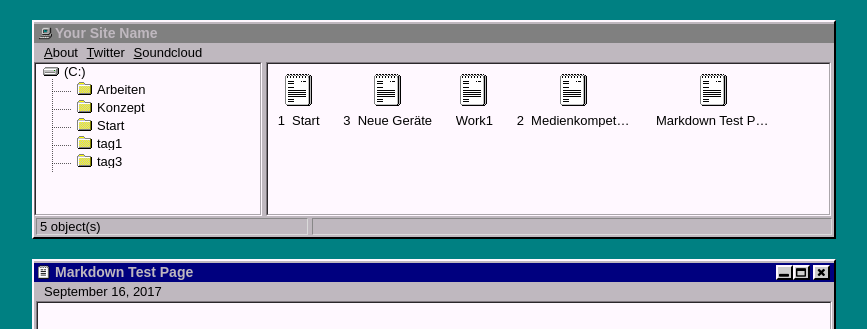
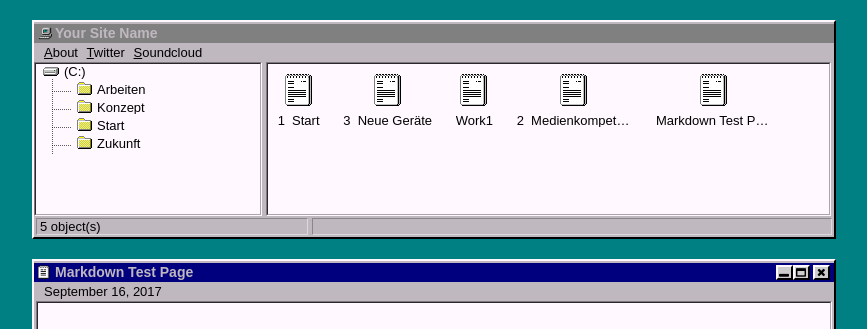
Before and after one commit to meschedeleon/meschedeleon, a Jekyll site: the page built from _posts/2017-09-16-markdown-test-page.md, in a window 1280 px wide. Shown: the top 329 px of the page, without its empty margins (206-1073 px from the left). Built offline with Jekyll 4.4.1, drawn with Linux system fonts in a browser that asks for light colours.

Commit message:
Update 2017-09-16-markdown-test-page.md

```diff
--- a/_posts/2017-09-16-markdown-test-page.md
+++ b/_posts/2017-09-16-markdown-test-page.md
@@ -1,7 +1,7 @@
 ---
 layout: default
 title: "Markdown Test Page"
-tags: tag1 tag3
+tags: Start Konzept Arbeiten Zukunft
 ---
 
 ## Source: [Markdown Test Page](https://github.com/fullpipe/markdown-test-page)
```
